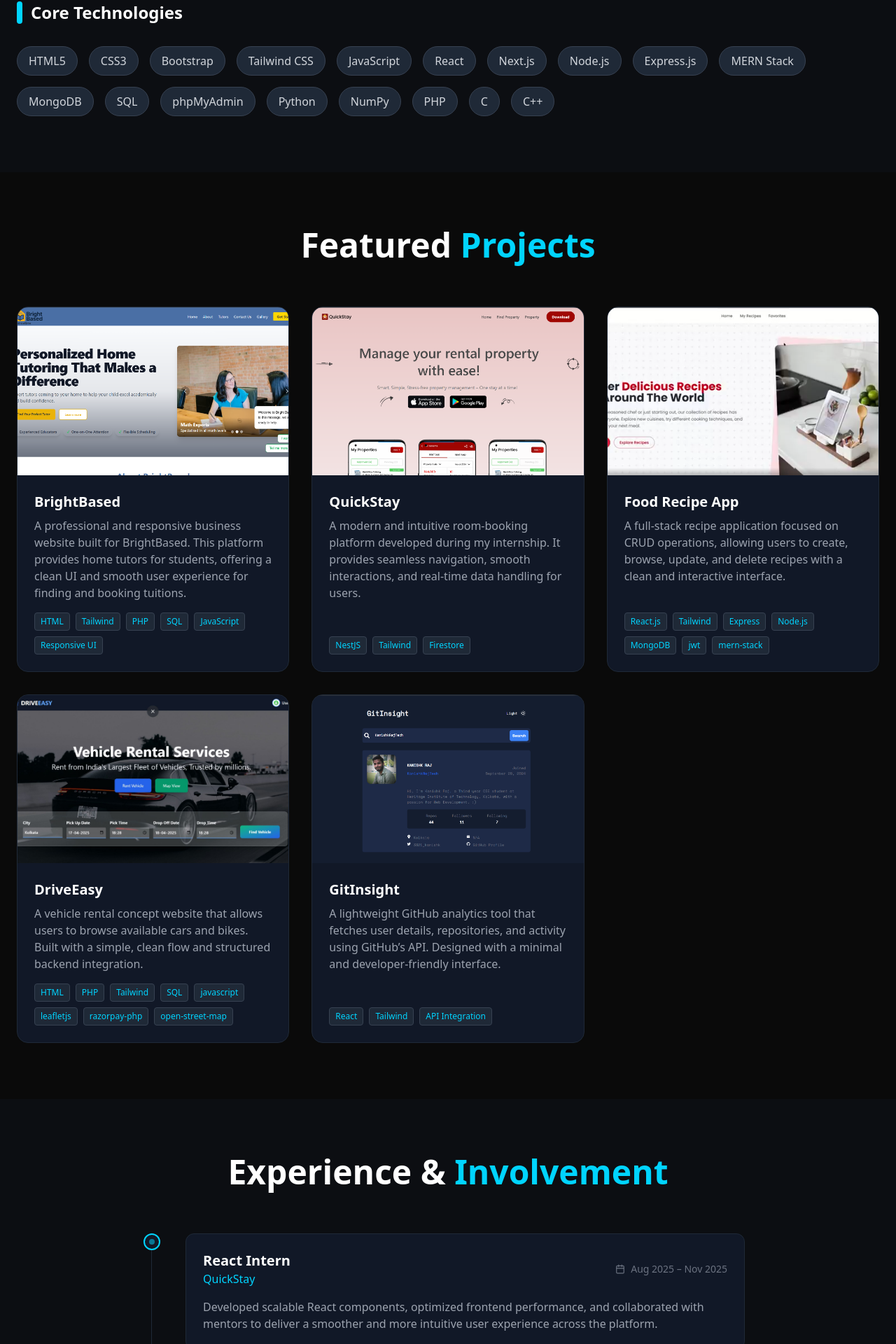
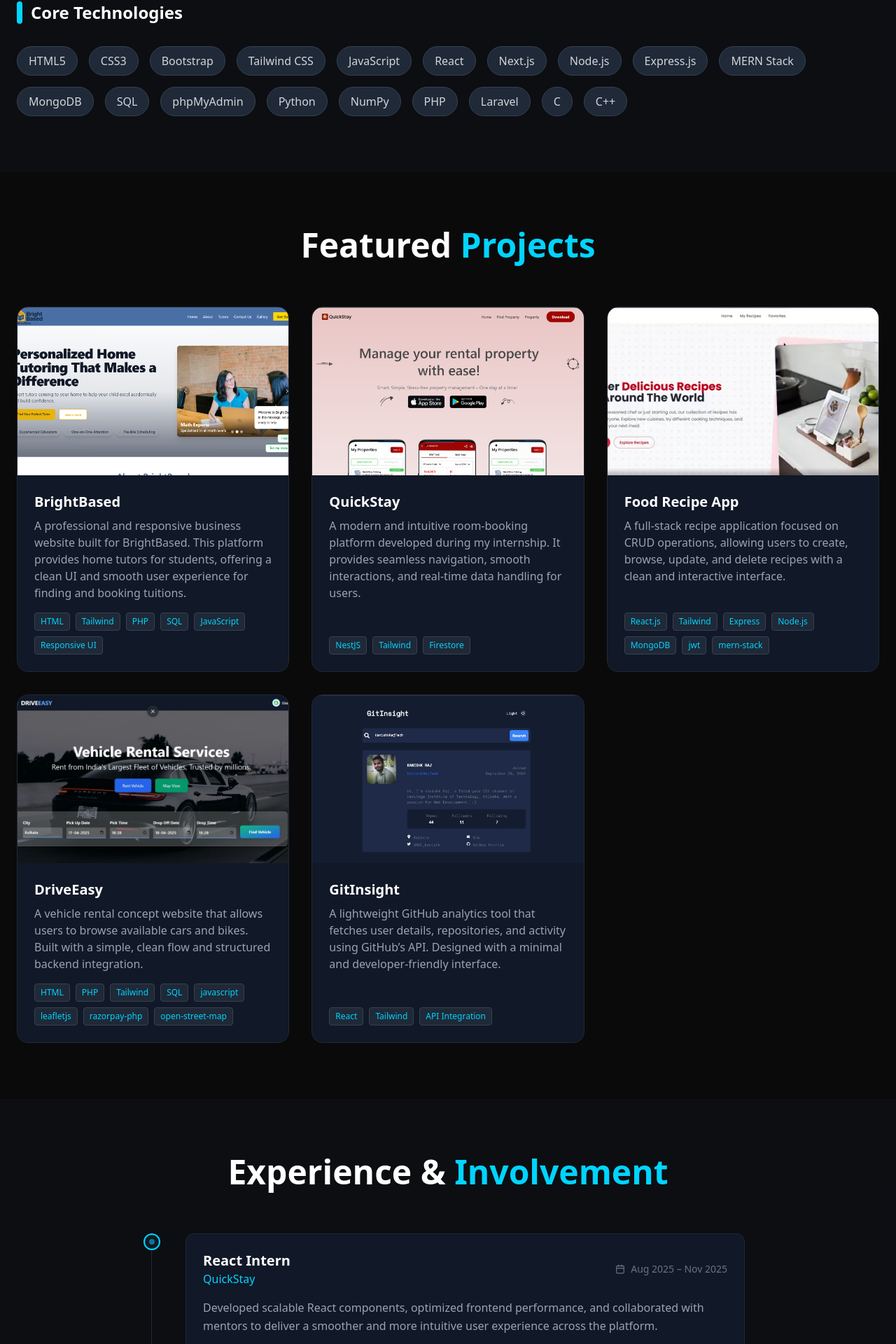
Before and after one commit to KanishkRajTech/KanishkRaj, a React (Vite) app: page / in a window 1280 px wide. Shown: the part 2636-4556 px from the top of the page at 70% size. Built offline with nearby package versions, Linux system fonts and the light colour scheme.

Commit message:
Update Skills & Experience

```diff
--- a/src/components/Experience.tsx
+++ b/src/components/Experience.tsx
@@ -4,7 +4,13 @@ import { Briefcase, Calendar, Award } from 'lucide-react';
 
 const Experience = () => {
     const experiences = [
-
+        // {
+        //     role: "Software Developer Intern",
+        //     company: "SR University, Warangal (SSDL)",
+        //     period: "July 2026 – Present",
+        //     desc: "Working as a Software Developer, contributing to real-world university web applications and internal systems. Developing and maintaining applications using PHP, Laravel, and MySQL, implementing new features, debugging issues, working with databases, and collaborating with the development team to deliver reliable solutions.",
+        //     icon: <Award size={20} />
+        // },
         {
             role: "React Intern",
             company: "QuickStay",
@@ -21,7 +27,6 @@ const Experience = () => {
         }
     ];
 
-
     return (
         <section id="experience" className="py-20 bg-gray-900/30">
             <div className="max-w-4xl mx-auto px-6">
@@ -32,7 +37,8 @@ const Experience = () => {
                     transition={{ duration: 0.6 }}
                 >
                     <h2 className="text-4xl md:text-5xl font-bold mb-16 text-center">
-                        Experience & <span className="text-neonBlue">Involvement</span>
+                        Experience &{" "}
+                        <span className="text-neonBlue">Involvement</span>
                     </h2>
 
                     <div className="relative border-l border-gray-800 ml-4 md:ml-0 space-y-12">
@@ -56,14 +62,19 @@ const Experience = () => {
                                             <h3 className="text-xl font-bold text-white flex items-center gap-2">
                                                 {exp.role}
                                             </h3>
-                                            <p className="text-neonBlue font-medium">{exp.company}</p>
+
+                                            <p className="text-neonBlue font-medium">
+                                                {exp.company}
+                                            </p>
                                         </div>
+
                                         <div className="flex items-center gap-2 text-gray-500 text-sm mt-2 md:mt-0">
                                             <Calendar size={14} />
                                             {exp.period}
                                         </div>
                                     </div>
-                                    <p className="text-gray-400">
+
+                                    <p className="text-gray-400 leading-relaxed">
                                         {exp.desc}
                                     </p>
                                 </div>
--- a/src/components/Skills.tsx
+++ b/src/components/Skills.tsx
@@ -7,7 +7,7 @@ const Skills = () => {
         "JavaScript", "React", "Next.js",
         "Node.js", "Express.js", "MERN Stack",
         "MongoDB", "SQL", "phpMyAdmin",
-        "Python", "NumPy", "PHP",
+        "Python", "NumPy", "PHP", "Laravel",
         "C", "C++"
     ];
 
```
Lines whose indentation alone changed are shown as unchanged.
